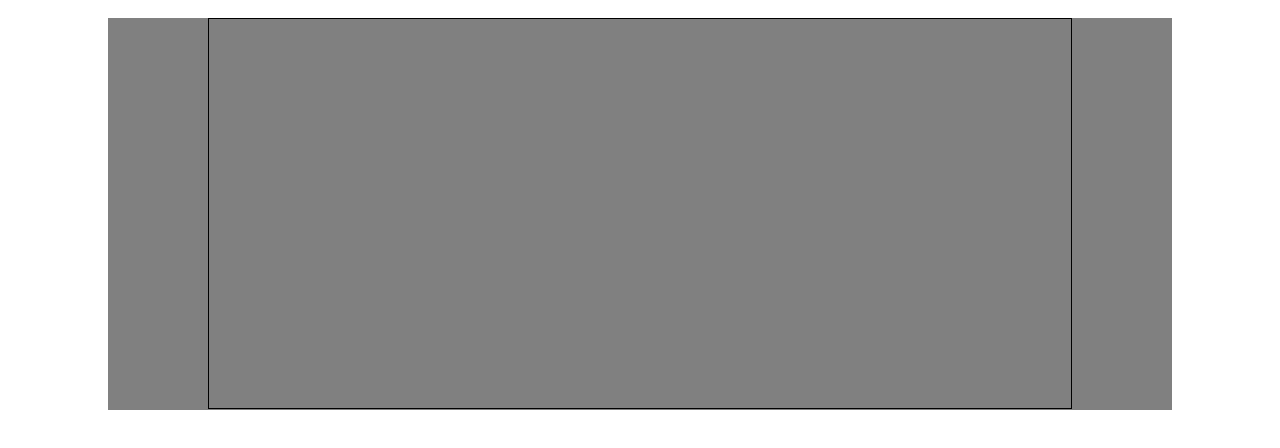
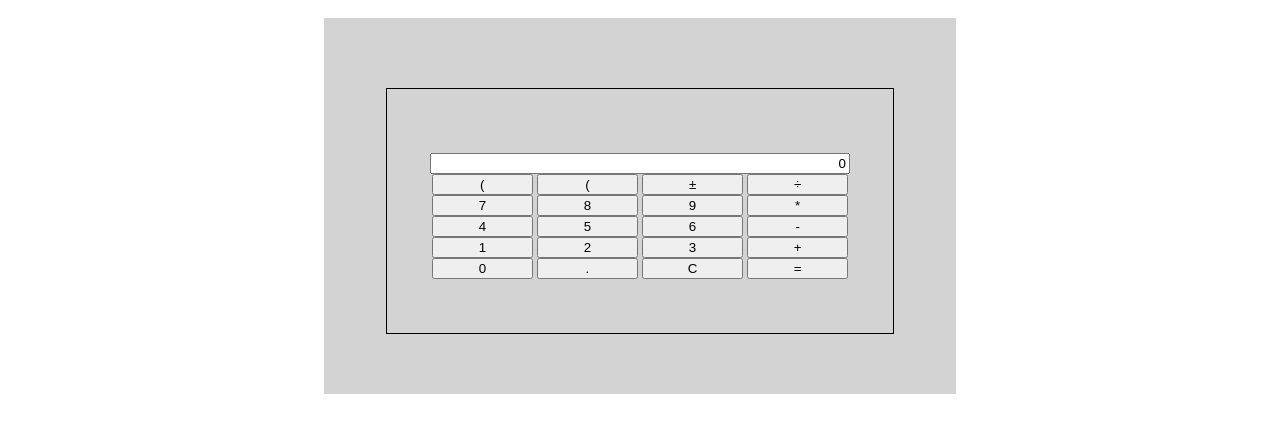
Before and after one commit to MichaelKane428/Web-Development, a plain HTML site: page Lab1/Lab1Question2.html in a window 1280 px wide. Shown: the part 48-496 px from the top of the page. Drawn offline with Linux system fonts and the light colour scheme.

Commit message:
Lab 2 almosy finished, Unsure if I just needed to create the HTML/CSS or the javascript as well.

```diff
--- a/Lab1/Lab1Question2.css
+++ b/Lab1/Lab1Question2.css
@@ -1,15 +1,27 @@
 #outer_container {
 	position: relative;
-	margin-left: 100px;
-	margin-right: 100px;
-	height: 50%;
-	background-color: grey;
+	width: 50%;
+	height: 30%;
+	margin: 0 auto;
+	padding: 70px 0;
+	background-color: LightGray;
 }
 
 #inner_container {
 	position: relative;
-	margin-left: 100px;
-	margin-right: 100px;
-	height: 99%;
+	text-align: center;
+	padding: 10% 0;
+	width: 80%;
+	height: 50%;
+	margin: 0 auto;
 	border: 1px solid black;
 }
+
+input {
+	width: 83%;
+	text-align: right;
+}
+
+button {
+	width: 20%;
+}
--- a/Lab1/Lab1Question2.html
+++ b/Lab1/Lab1Question2.html
@@ -7,6 +7,38 @@
 <div id="outer_container">
 	<div id="inner_container">
 		<form>
+			<input type="text" name="sum" value="0" readonly>
+			<br>
+
+			<button type="button">(</button>
+			<button type="button">(</button>
+			<button type="button">±</button>
+			<button type="button">÷</button>
+			<br>
+
+			<button type="button">7</button>
+			<button type="button">8</button>
+			<button type="button">9</button>
+			<button type="button">*</button>
+			<br>
+
+			<button type="button">4</button>
+			<button type="button">5</button>
+			<button type="button">6</button>
+			<button type="button">-</button>
+			<br>
+
+			<button type="button">1</button>
+			<button type="button">2</button>
+			<button type="button">3</button>
+			<button type="button">+</button>
+			<br>
+
+			<button type="button">0</button>
+			<button type="button">.</button>
+			<button type="button">C</button>
+			<button type="button">=</button>
+			<br>
 		</form>
 	</div>
 </div>
```
